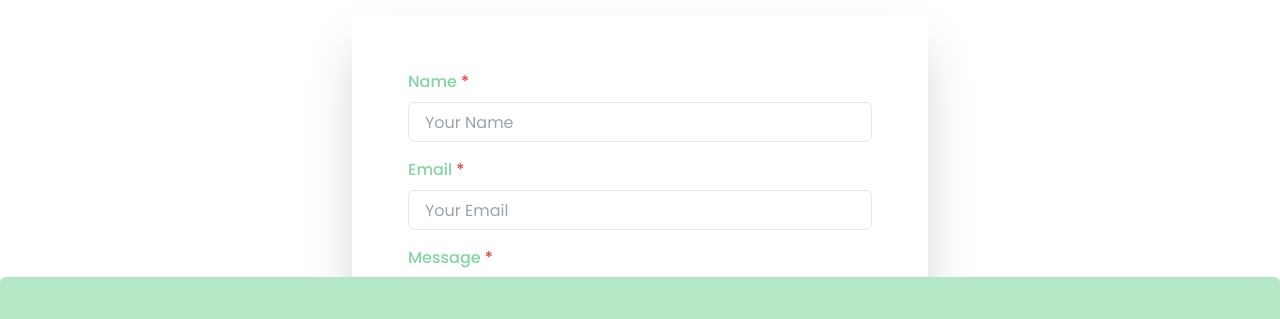
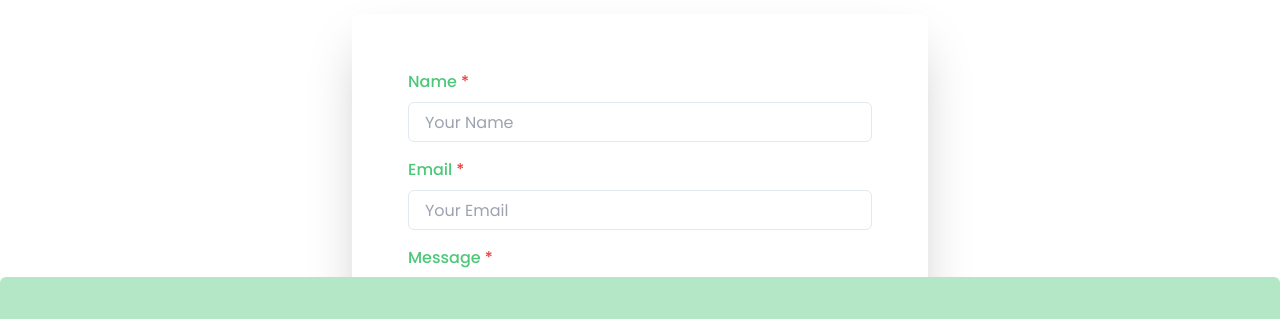
Before and after one commit to chip902/dajohys-com-frontend, a Next.js app: page /contact in a window 1280 px wide. Shown: the part 351-670 px from the top of the page. Built offline with nearby package versions, Linux system fonts and the light colour scheme.

Commit message:
using Dan's emails

```diff
--- a/app/api/send-email/route.ts
+++ b/app/api/send-email/route.ts
@@ -29,7 +29,7 @@ export async function POST(req: NextRequest) {
 		return new NextResponse("Request body is missing", { status: 400 });
 	}
 
-	const emailData = JSON.parse(body.body);
+	const emailData = body.body;
 
 	sgMail.setApiKey(process.env.SENDGRID_API_KEY as string);
 
--- a/app/components/NavBar.tsx
+++ b/app/components/NavBar.tsx
@@ -21,22 +21,22 @@ const NavBar = () => {
 					</NextLink>
 					<Flex align="center">
 						<NextLink href="/" passHref>
-							<Button as="a" variant="linkNav" mx={3}>
+							<Button variant="linkNav" mx={3}>
 								Home
 							</Button>
 						</NextLink>
 						<NextLink href="/services" passHref>
-							<Button as="a" variant="linkNav" mx={3}>
+							<Button variant="linkNav" mx={3}>
 								Services
 							</Button>
 						</NextLink>
 						<NextLink href="/about" passHref>
-							<Button as="a" variant="linkNav" mx={3}>
+							<Button variant="linkNav" mx={3}>
 								About
 							</Button>
 						</NextLink>
 						<NextLink href="/contact" passHref>
-							<Button as="a" variant="linkNav" mx={3}>
+							<Button variant="linkNav" mx={3}>
 								Contact
 							</Button>
 						</NextLink>
--- a/app/contact/ContactForm.tsx
+++ b/app/contact/ContactForm.tsx
@@ -21,8 +21,8 @@ const ContactForm = () => {
 		try {
 			const res = await axios.post("/api/send-email", {
 				body: {
-					to: "andrew@chip-hostingcom",
-					from: formData.email,
+					to: "Dajohys@gmail.com",
+					from: `${formData.name} <${formData.email}>`,
 					subject: `Contact Form Submission from ${formData.name}`,
 					text: formData.message,
 					html: `<p>${formData.message}</p>`,
@@ -66,15 +66,15 @@ const ContactForm = () => {
 		<form onSubmit={handleSubmit}>
 			<VStack spacing={4}>
 				<FormControl id="name" isRequired>
-					<FormLabel color="brand.200">Name</FormLabel>
+					<FormLabel color="brand.300">Name</FormLabel>
 					<Input type="text" name="name" value={formData.name} onChange={handleChange} placeholder="Your Name" />
 				</FormControl>
 				<FormControl id="email" isRequired>
-					<FormLabel color="brand.200">Email</FormLabel>
+					<FormLabel color="brand.300">Email</FormLabel>
 					<Input type="email" name="email" value={formData.email} onChange={handleChange} placeholder="Your Email" />
 				</FormControl>
 				<FormControl id="message" isRequired>
-					<FormLabel color="brand.200">Message</FormLabel>
+					<FormLabel color="brand.300">Message</FormLabel>
 					<Textarea name="message" value={formData.message} onChange={handleChange} placeholder="Your Message" />
 				</FormControl>
 				<Button type="submit" variant="outline" size="lg" mt={4} color="brand.300">
```
Also changed, not shown: 1 other file (tests, documents, lock files or other folders).
